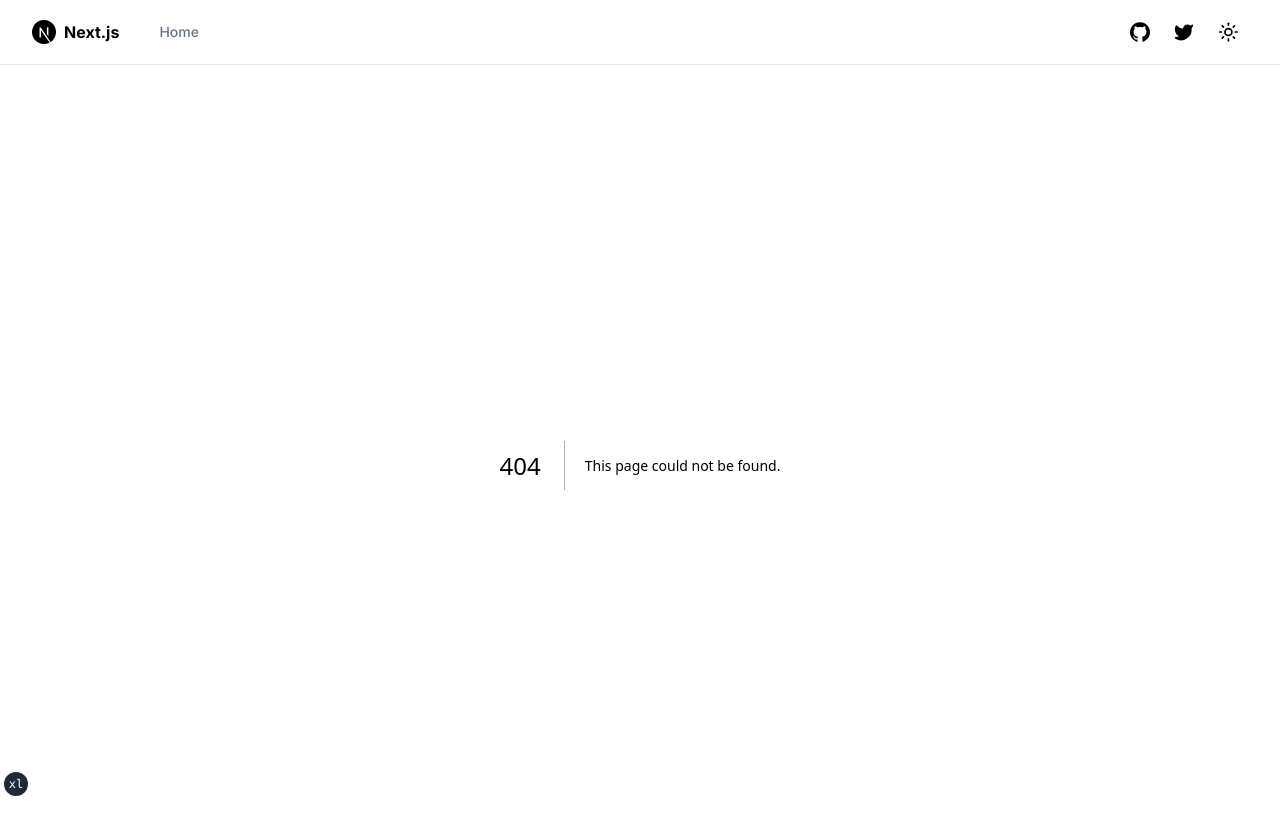
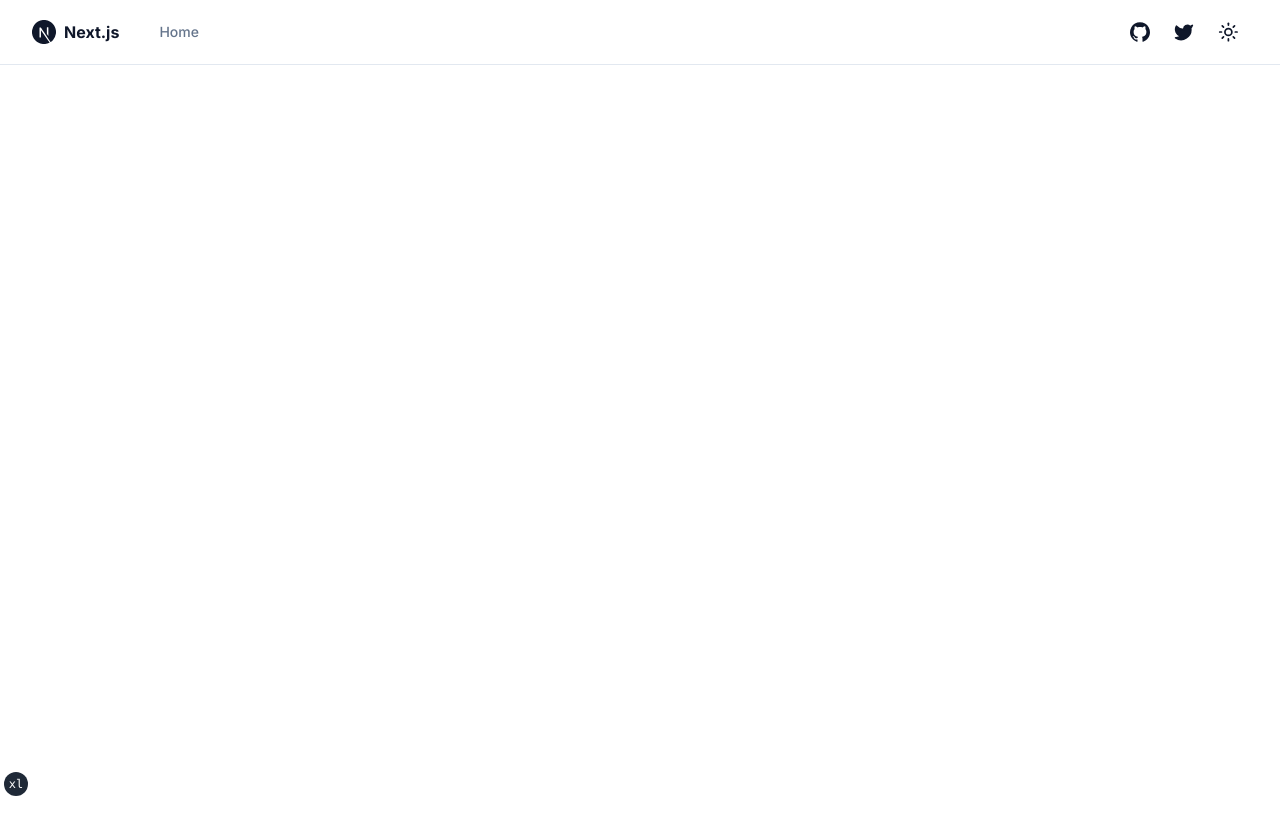
Before and after one commit to tranduybau/df-final-project, a Next.js app: page /repository in a window 1280 px wide. Before the commit this address had no page. Shown: the top 834 px of the page. After the commit the page ends 800 px from the top, so only its background shows below. Built offline with nearby package versions, Linux system fonts and the light colour scheme.

Commit message:
[task] add page

```diff
--- /dev/null
+++ b/app/repository/[...slugs]/page.tsx
@@ -0,0 +1,13 @@
+import React from 'react'
+
+interface PageProps {
+  params: {
+    slugs: string[]
+  }
+}
+
+function Page(props: PageProps) {
+  return <div>{props.params.slugs.join('/')}</div>
+}
+
+export default Page
--- /dev/null
+++ b/app/repository/page.tsx
@@ -0,0 +1,10 @@
+import React from 'react'
+
+
+function Page() {
+  return <div>
+    1. Hero Banner + input repository (toggle-off) + button `Check another repository`
+  </div>
+}
+
+export default Page
--- a/components/site-header.tsx
+++ b/components/site-header.tsx
@@ -8,7 +8,7 @@ import { ThemeToggle } from "@/components/theme-toggle"
 
 export function SiteHeader() {
   return (
-    <header className="bg-background sticky top-0 z-40 w-full border-b">
+    <header className="sticky top-0 z-40 w-full border-b bg-background">
       <div className="container flex h-16 items-center space-x-4 sm:justify-between sm:space-x-0">
         <MainNav items={siteConfig.mainNav} />
         <div className="flex flex-1 items-center justify-end space-x-4">
--- a/package.json
+++ b/package.json
@@ -42,5 +42,8 @@
     "prettier": "^2.8.8",
     "tailwindcss": "^3.3.2",
     "typescript": "^4.9.5"
+  },
+  "engines": {
+    "node": "18.x"
   }
 }
```
Also changed, not shown: app/layout.tsx (+2 -5 lines), 1 other file (tests, documents, lock files or other folders).
